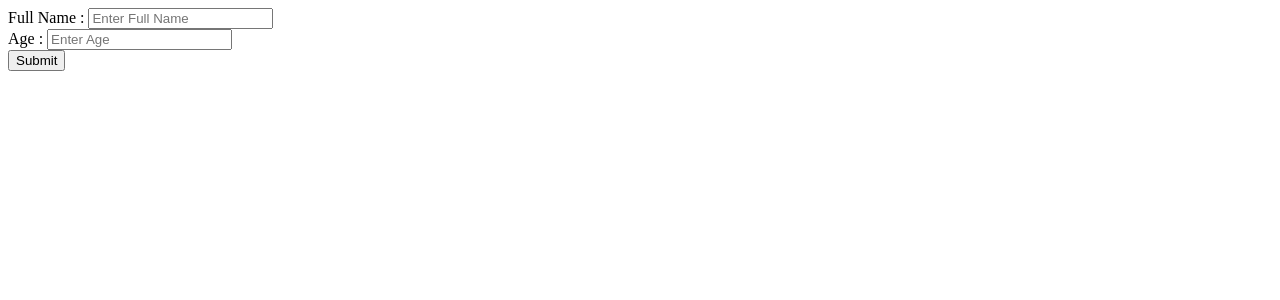
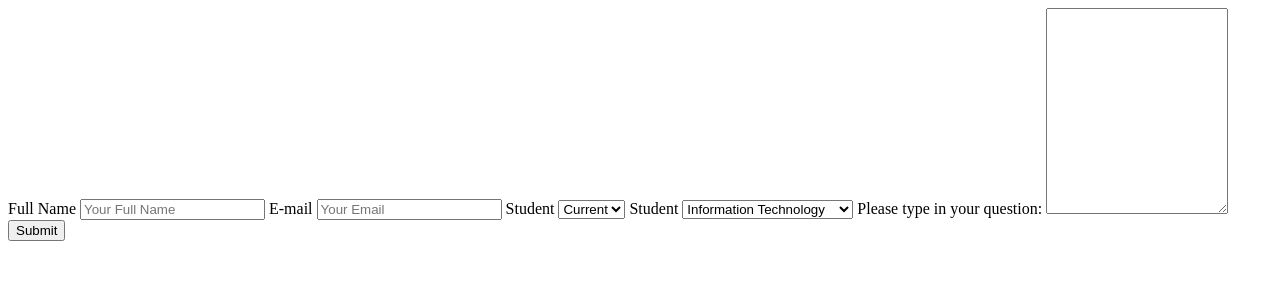
Before and after one commit to frakenom/cms-group9, a PHP site: page /contactus.php in a window 1280 px wide. Shown: the top 300 px of the page. Run offline with PHP 8.4, Linux system fonts and the light colour scheme; data that the repository does not hold is empty.

Commit message:
Update contactus.php

```diff
--- a/contactus.php
+++ b/contactus.php
@@ -40,11 +40,29 @@
 ?>
 
 <form action="admin/insert_contact.php" method="POST">
-  Full Name : <input type="text" name="fullname" placeholder="Enter Full Name" Required>
-  <br/>
-  Age : <input type="text" name="age" placeholder="Enter Age" Required>
-  <br/>
-  <input type="submit" name="submit" value="Submit">
+    <label for="fullname">Full Name</label>
+    <input type="text" id="fullname" name="name" placeholder="Your Full Name" required>
+
+    <label for="email">E-mail</label>
+    <input type="email" id="email" name="email" placeholder="Your Email" required>
+
+    <label for="student">Student</label>
+    <select id="student" name="student">
+      <option value="current">Current</option>
+      <option value="new">New</option>
+    </select>
+
+    <label for="program">Student</label>
+    <select id="program" name="program">
+      <option value="dept1">Information Technology</option>
+      <option value="dept2">Creative Arts and Design</option>
+      <option value="dept3">Business Management</option>
+    </select>
+
+    <label for="subject">Please type in your question:</label>
+    <textarea id="subject" name="subject" style="height:200px"></textarea>
+
+    <input type="submit" value="Submit">
 </form>
 
 </body>
```
